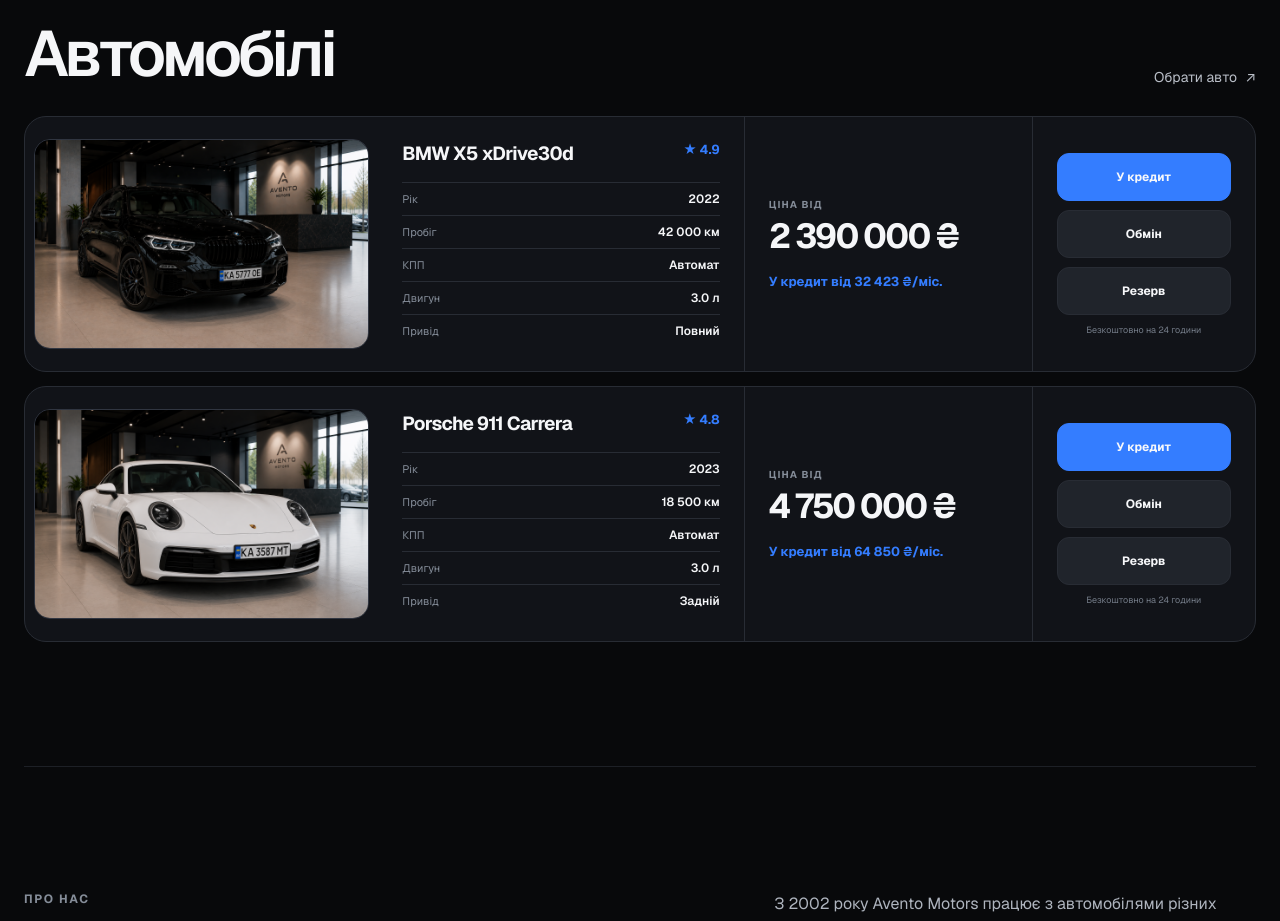
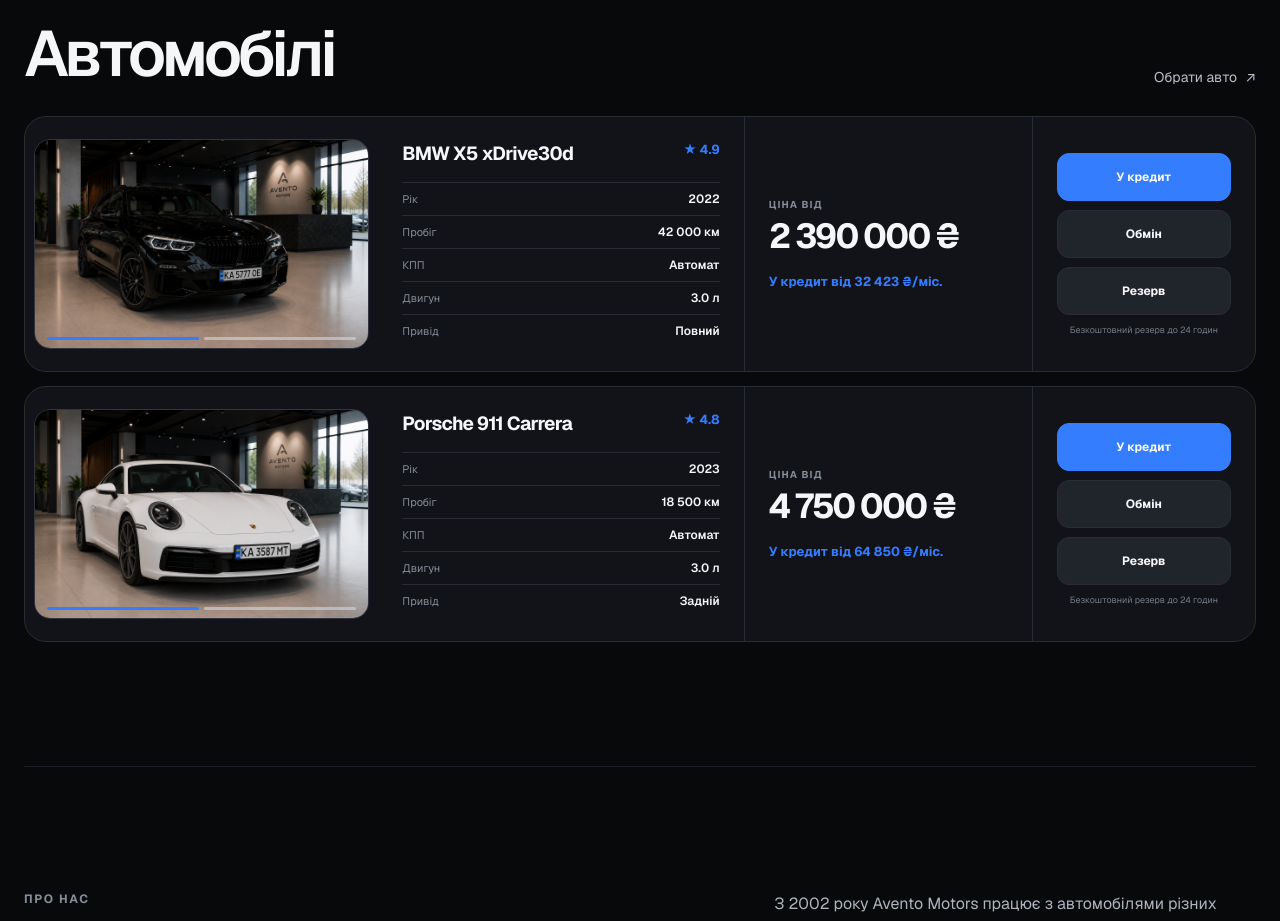
Before and after one commit to corrtx/Aventomotors, a Next.js app: page / in a window 1280 px wide. Shown: the part 920-1841 px from the top of the page. Built offline with nearby package versions, Linux system fonts and the light colour scheme.

Commit message:
feat: add vehicle photo segments and request identity

```diff
--- a/app/components/AventoSite.tsx
+++ b/app/components/AventoSite.tsx
@@ -5,7 +5,7 @@
 import { useEffect, useMemo, useRef, useState } from "react";
 import type { FormEvent } from "react";
 import Link from "next/link";
-import { brands, cars, cycleIndex, filterCars, type Car, type CarFilters } from "@/lib/catalog";
+import { brands, cars, cycleIndex, filterCars, selectPhotoIndex, type Car, type CarFilters } from "@/lib/catalog";
 
 type AventoSiteProps = {
   mode: "home" | "cars";
@@ -60,11 +60,28 @@
 }
 
 function CarCard({ car, onAction }: { car: Car; onAction: (action: Action, car: Car) => void }) {
+  const [activePhoto, setActivePhoto] = useState(0);
+  const selectPhoto = (index: number) => setActivePhoto(selectPhotoIndex(index, car.gallery.length));
+
   return (
     <article className="car-card">
-      <Link className="photo-frame" href={`/cars/${car.id}`} aria-label={`Докладніше про ${car.brand} ${car.model}`}>
-        <img src={car.coverImage} alt={`${car.brand} ${car.model}`} loading="lazy" />
-      </Link>
+      <div className="card-photo-area">
+        <Link className="photo-frame" href={`/cars/${car.id}`} aria-label={`Докладніше про ${car.brand} ${car.model}`}>
+          <img src={car.gallery[activePhoto] ?? car.coverImage} alt={`${car.brand} ${car.model}`} loading="lazy" />
+        </Link>
+        <div className="card-photo-segments" aria-label={`Фотографії ${car.brand} ${car.model}`}>
+          {car.gallery.map((image, index) => (
+            <button
+              aria-label={`Показати фото ${index + 1}`}
+              className={index === activePhoto ? "card-photo-segment is-active" : "card-photo-segment"}
+              key={image}
+              onClick={() => selectPhoto(index)}
+              onFocus={() => selectPhoto(index)}
+              onMouseEnter={() => selectPhoto(index)}
+            />
+          ))}
+        </div>
+      </div>
 
       <div className="car-details">
         <div className="car-title-row">
@@ -90,7 +107,7 @@
         <button className="action-primary" onClick={() => onAction("credit", car)}>У кредит</button>
         <button onClick={() => onAction("exchange", car)}>Обмін</button>
         <button onClick={() => onAction("reserve", car)}>Резерв</button>
-        <span>Безкоштовно на 24 години</span>
+        <span>Безкоштовний резерв до 24 годин</span>
       </div>
     </article>
   );
@@ -139,8 +156,11 @@
           </div>
         ) : (
           <form onSubmit={onSubmit}>
-            <p className="modal-label">{car.brand} {car.model}</p>
             <h2 id="request-title">{actionLabels[action]}</h2>
+            <div className="request-car-identity">
+              <img src={car.coverImage} alt="" />
+              <span>{car.brand} {car.model}</span>
+            </div>
             <label>Ім’я<input name="name" autoComplete="name" required /></label>
             <label>Телефон<input name="phone" type="tel" autoComplete="tel" placeholder="+380" required /></label>
             {action === "credit" && (
--- a/app/globals.css
+++ b/app/globals.css
@@ -282,9 +282,13 @@
   background: var(--surface);
 }
 
+.card-photo-area {
+  position: relative;
+  align-self: center;
+}
+
 .photo-frame {
   display: block;
-  align-self: center;
   width: calc(100% - 18px);
   aspect-ratio: 16 / 10;
   margin: 9px;
@@ -300,11 +304,30 @@
   width: 100%;
   height: 100%;
   object-fit: cover;
-  transition: transform 450ms cubic-bezier(0.2, 0.7, 0.2, 1);
 }
 
-.photo-frame:hover img {
-  transform: scale(1.025);
+.card-photo-segments {
+  position: absolute;
+  right: 22px;
+  bottom: 18px;
+  left: 22px;
+  z-index: 2;
+  display: flex;
+  gap: 5px;
+}
+
+.card-photo-segment {
+  height: 3px;
+  flex: 1;
+  padding: 0;
+  border: 0;
+  border-radius: 99px;
+  background: rgb(219 224 232 / 0.55);
+  cursor: pointer;
+}
+
+.card-photo-segment.is-active {
+  background: var(--blue);
 }
 
 .car-details,
@@ -961,14 +984,8 @@
   cursor: pointer;
 }
 
-.modal-label {
-  margin: 0 0 7px;
-  color: var(--muted);
-  font-size: 12px;
-}
-
 .request-modal h2 {
-  margin: 0 0 30px;
+  margin: 0;
   font-size: 38px;
   font-weight: 610;
   letter-spacing: -0.055em;
@@ -977,6 +994,26 @@
 .request-modal form {
   display: grid;
   gap: 16px;
+}
+
+.request-car-identity {
+  display: flex;
+  align-items: center;
+  gap: 12px;
+  margin-bottom: 12px;
+  padding: 10px;
+  border: 1px solid var(--line);
+  border-radius: 14px;
+  color: #dfe3ea;
+  font-size: 13px;
+  font-weight: 620;
+}
+
+.request-car-identity img {
+  width: 54px;
+  height: 38px;
+  border-radius: 8px;
+  object-fit: cover;
 }
 
 .credit-fields {
```
Also changed, not shown: 1 other file (tests, documents, lock files or other folders).
